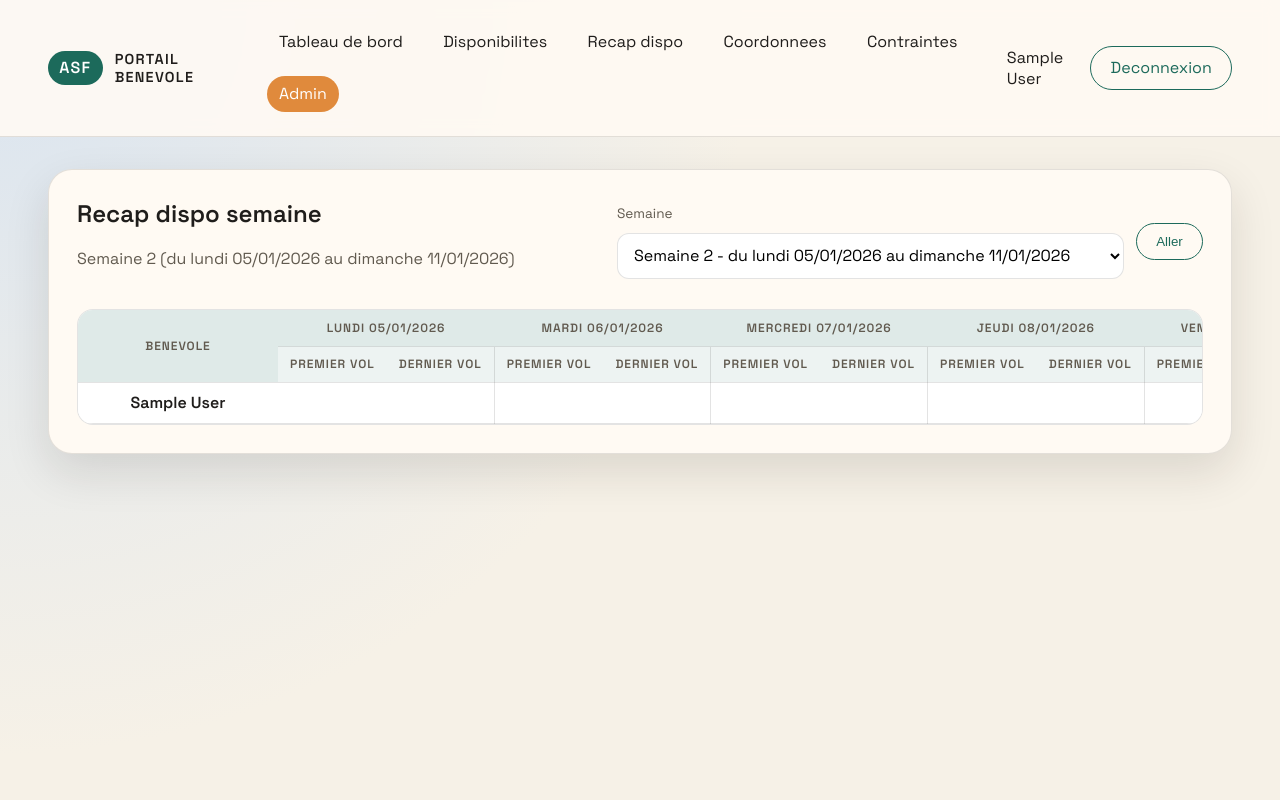
After one commit to misterkoko92/asf-benev, a Django app: page /availabilities/recap/ in a window 1280 px wide. The commit adds this page. Run offline with Django 4.2, Linux system fonts and the light colour scheme; a user stored in the database is signed in; tables that the repository leaves empty hold one stand-in row (values such as "Sample post").

Commit message:
Add weekly availability recap

```diff
--- a/static/css/styles.css
+++ b/static/css/styles.css
@@ -271,6 +271,62 @@ input[type="checkbox"] {
   color: #b43d2f;
 }
 
+.recap-table-wrap {
+  margin-top: 1.5rem;
+  overflow-x: auto;
+  border-radius: 16px;
+  border: 1px solid var(--border);
+  background: #fff;
+}
+
+.recap-table {
+  width: 100%;
+  min-width: 1200px;
+  border-collapse: collapse;
+}
+
+.recap-table th,
+.recap-table td {
+  padding: 0.6rem 0.75rem;
+  border-bottom: 1px solid var(--border);
+  text-align: center;
+  white-space: nowrap;
+}
+
+.recap-table thead th {
+  font-size: 0.75rem;
+  text-transform: uppercase;
+  letter-spacing: 0.08em;
+  color: var(--muted);
+  background: rgba(28, 106, 91, 0.08);
+}
+
+.recap-table thead tr:first-child th {
+  background: rgba(28, 106, 91, 0.14);
+}
+
+.recap-name {
+  font-weight: 600;
+  text-align: left;
+  min-width: 200px;
+}
+
+.recap-cell.status-available {
+  background: #dff1e5;
+}
+
+.recap-cell.status-unavailable {
+  background: #f5c5c0;
+}
+
+.recap-cell.status-empty {
+  background: #fff;
+}
+
+.day-divider {
+  border-right: 1px solid var(--border);
+}
+
 .week-list {
   display: grid;
   gap: 1rem;
@@ -389,6 +445,10 @@ input[type="checkbox"] {
   min-width: 140px;
 }
 
+.week-select-long {
+  min-width: 320px;
+}
+
 .time-fields.is-hidden {
   display: none;
 }
--- a/templates/base.html
+++ b/templates/base.html
@@ -5,7 +5,7 @@
   <meta charset="UTF-8">
   <meta name="viewport" content="width=device-width, initial-scale=1">
   <title>{% block title %}ASF Benev{% endblock %}</title>
-  <link rel="stylesheet" href="{% static 'css/styles.css' %}?v=6">
+  <link rel="stylesheet" href="{% static 'css/styles.css' %}?v=7">
   <link rel="preconnect" href="https://fonts.googleapis.com">
   <link rel="preconnect" href="https://fonts.gstatic.com" crossorigin>
   <link href="https://fonts.googleapis.com/css2?family=Space+Grotesk:wght@400;500;600&display=swap" rel="stylesheet">
@@ -21,6 +21,7 @@
       <nav class="nav">
         <a href="{% url 'volunteer-dashboard' %}">Tableau de bord</a>
         <a href="{% url 'volunteer-availabilities' %}">Disponibilites</a>
+        <a href="{% url 'volunteer-availability-recap' %}">Recap dispo</a>
         <a href="{% url 'volunteer-profile' %}">Coordonnees</a>
         <a href="{% url 'volunteer-constraints' %}">Contraintes</a>
         {% if user.is_staff %}
--- /dev/null
+++ b/templates/volunteers/availability_recap.html
@@ -0,0 +1,69 @@
+{% extends "base.html" %}
+
+{% block title %}Recap dispo semaine | ASF Benev{% endblock %}
+
+{% block content %}
+<section class="card">
+  <div class="card-header">
+    <div>
+      <h1>Recap dispo semaine</h1>
+      <p class="muted">Semaine {{ week_number }} (du lundi {{ week_start|date:"d/m/Y" }} au dimanche {{ week_end|date:"d/m/Y" }})</p>
+    </div>
+    <form class="week-selector" method="get">
+      <label>
+        <span>Semaine</span>
+        <select name="week" class="week-select-long">
+          {% for option in week_options %}
+            <option value="{{ option.week }}" {% if option.week == week_number %}selected{% endif %}>{{ option.label }}</option>
+          {% endfor %}
+        </select>
+      </label>
+      <input type="hidden" name="year" value="{{ week_year }}">
+      <button class="button ghost" type="submit">Aller</button>
+    </form>
+  </div>
+
+  {% if recap_rows %}
+  <div class="recap-table-wrap">
+    <table class="recap-table">
+      <thead>
+        <tr>
+          <th rowspan="2">Benevole</th>
+          {% for day in week_days %}
+            <th colspan="2">{{ day.label }}</th>
+          {% endfor %}
+        </tr>
+        <tr>
+          {% for day in week_days %}
+            <th>Premier vol</th>
+            <th class="day-divider">Dernier vol</th>
+          {% endfor %}
+        </tr>
+      </thead>
+      <tbody>
+        {% for row in recap_rows %}
+        <tr>
+          <td class="recap-name">{{ row.name }}</td>
+          {% for day in row.days %}
+            <td class="recap-cell status-{{ day.status }}">{{ day.start }}</td>
+            <td class="recap-cell status-{{ day.status }} day-divider">{{ day.end }}</td>
+          {% endfor %}
+        </tr>
+        {% endfor %}
+      </tbody>
+    </table>
+  </div>
+  {% else %}
+    <p>Aucun benevole a afficher.</p>
+  {% endif %}
+</section>
+
+<script>
+  const weekSelect = document.querySelector(".week-selector select");
+  if (weekSelect) {
+    weekSelect.addEventListener("change", () => {
+      weekSelect.form.submit();
+    });
+  }
+</script>
+{% endblock %}
--- a/volunteers/forms.py
+++ b/volunteers/forms.py
@@ -230,14 +230,4 @@ class AvailabilityWeekForm(forms.Form):
             self.add_error("end_time", "L'heure de fin doit etre apres l'heure de debut.")
             return cleaned
 
-        if self.volunteer and date:
-            overlaps = Availability.objects.filter(
-                volunteer=self.volunteer,
-                date=date,
-                start_time__lt=end,
-                end_time__gt=start,
-            )
-            if overlaps.exists():
-                raise forms.ValidationError("Cette plage horaire chevauche une disponibilite existante.")
-
         return cleaned
--- a/volunteers/models.py
+++ b/volunteers/models.py
@@ -71,3 +71,19 @@ class Availability(models.Model):
         ).exclude(pk=self.pk)
         if overlaps.exists():
             raise ValidationError("Cette plage horaire chevauche une disponibilite existante.")
+
+
+class Unavailability(models.Model):
+    volunteer = models.ForeignKey(VolunteerProfile, on_delete=models.CASCADE, related_name="unavailabilities")
+    date = models.DateField()
+    created_at = models.DateTimeField(default=timezone.now)
+    updated_at = models.DateTimeField(auto_now=True)
+
+    class Meta:
+        constraints = [
+            models.UniqueConstraint(fields=["volunteer", "date"], name="unique_unavailability_per_day"),
+        ]
+        ordering = ["date"]
+
+    def __str__(self) -> str:
+        return f"Indisponible {self.volunteer.volunteer_id} {self.date}"
--- a/volunteers/urls.py
+++ b/volunteers/urls.py
@@ -8,6 +8,7 @@ urlpatterns = [
     path("constraints/", views.constraints_view, name="volunteer-constraints"),
     path("availabilities/", views.availability_list, name="volunteer-availabilities"),
     path("availabilities/new/", views.availability_create, name="volunteer-availability-create"),
+    path("availabilities/recap/", views.availability_recap, name="volunteer-availability-recap"),
     path("availabilities/<int:pk>/edit/", views.availability_update, name="volunteer-availability-edit"),
     path("availabilities/<int:pk>/delete/", views.availability_delete, name="volunteer-availability-delete"),
 ]
--- a/volunteers/views.py
+++ b/volunteers/views.py
@@ -1,7 +1,9 @@
+from collections import defaultdict
 from datetime import date, datetime, timedelta
 
 from django.contrib import messages
 from django.contrib.auth.decorators import login_required
+from django.db.models import Max, Min
 from django.forms import formset_factory
 from django.shortcuts import get_object_or_404, redirect, render
 from django.utils import timezone
@@ -13,7 +15,7 @@ from .forms import (
     VolunteerConstraintForm,
     VolunteerProfileForm,
 )
-from .models import Availability, VolunteerConstraint, VolunteerProfile
+from .models import Availability, Unavailability, VolunteerConstraint, VolunteerProfile
 
 DAY_NAMES = [
     "Lundi",
@@ -152,6 +154,110 @@ def availability_list(request):
 
 
 @login_required
+def availability_recap(request):
+    week_start = _resolve_week_start(request)
+    week_end = week_start + timedelta(days=6)
+    week_meta = week_start.isocalendar()
+    week_number = week_meta.week
+    week_year = week_meta.year
+
+    week_days = []
+    for offset in range(7):
+        day_date = week_start + timedelta(days=offset)
+        week_days.append(
+            {
+                "date": day_date,
+                "label": f"{DAY_NAMES[offset]} {day_date.strftime('%d/%m/%Y')}",
+            }
+        )
+
+    week_options = []
+    for week in range(1, 53):
+        start = date.fromisocalendar(week_year, week, 1)
+        end = start + timedelta(days=6)
+        week_options.append(
+            {
+                "week": week,
+                "start": start,
+                "end": end,
+                "label": f"Semaine {week} - du lundi {start.strftime('%d/%m/%Y')} au dimanche {end.strftime('%d/%m/%Y')}",
+            }
+        )
+
+    availability_rows = (
+        Availability.objects.filter(date__range=(week_start, week_end))
+        .values("volunteer_id", "date")
+        .annotate(start=Min("start_time"), end=Max("end_time"))
+    )
+    availability_map = defaultdict(dict)
+    for row in availability_rows:
+        availability_map[row["volunteer_id"]][row["date"]] = (row["start"], row["end"])
+
+    unavailability_rows = Unavailability.objects.filter(date__range=(week_start, week_end)).values(
+        "volunteer_id",
+        "date",
+    )
+    unavailability_map = defaultdict(set)
+    for row in unavailability_rows:
+        unavailability_map[row["volunteer_id"]].add(row["date"])
+
+    profiles = VolunteerProfile.objects.select_related("user").order_by("user__last_name", "user__first_name")
+    recap_rows = []
+    for profile in profiles:
+        days = []
+        for day in week_days:
+            date_value = day["date"]
+            availability = availability_map.get(profile.id, {}).get(date_value)
+            if availability:
+                start_time, end_time = availability
+                days.append(
+                    {
+                        "status": "available",
+                        "start": start_time.strftime("%Hh%M"),
+                        "end": end_time.strftime("%Hh%M"),
+                    }
+                )
+                continue
+            if date_value in unavailability_map.get(profile.id, set()):
+                days.append(
+                    {
+                        "status": "unavailable",
+                        "start": "--",
+                        "end": "--",
+                    }
+                )
+                continue
+            days.append(
+                {
+                    "status": "empty",
+                    "start": "",
+                    "end": "",
+                }
+            )
+        recap_rows.append(
+            {
+                "name": profile.user.full_name,
+                "days": days,
+            }
+        )
+
+    return render(
+        request,
+        "volunteers/availability_recap.html",
+        {
+            "profile": _get_profile(request.user),
+            "week_start": week_start,
+            "week_end": week_end,
+            "week_number": week_number,
+            "week_year": week_year,
+            "week_days": week_days,
+            "week_options": week_options,
+            "recap_rows": recap_rows,
+        },
+    )
+
+
+@login_required
 def availability_create(request):
     profile = _get_profile(request.user)
     if not profile:
@@ -176,11 +282,19 @@ def availability_create(request):
         if formset.is_valid():
             created = 0
             for form in formset:
-                if form.cleaned_data.get("availability") != "available":
+                availability_choice = form.cleaned_data.get("availability")
+                date_value = form.cleaned_data.get("date")
+                if availability_choice != "available":
+                    if date_value:
+                        Availability.objects.filter(volunteer=profile, date=date_value).delete()
+                        Unavailability.objects.update_or_create(volunteer=profile, date=date_value)
                     continue
+                if date_value:
+                    Availability.objects.filter(volunteer=profile, date=date_value).delete()
+                    Unavailability.objects.filter(volunteer=profile, date=date_value).delete()
                 Availability.objects.create(
                     volunteer=profile,
-                    date=form.cleaned_data["date"],
+                    date=date_value,
                     start_time=form.cleaned_data["start_time"],
                     end_time=form.cleaned_data["end_time"],
                 )
@@ -223,7 +337,8 @@ def availability_update(request, pk: int):
     if request.method == "POST":
         form = AvailabilityForm(request.POST, instance=availability, volunteer=profile)
         if form.is_valid():
-            form.save()
+            availability = form.save()
+            Unavailability.objects.filter(volunteer=profile, date=availability.date).delete()
             messages.success(request, "Disponibilite mise a jour.")
             return redirect("volunteer-availabilities")
     else:
```
Also changed, not shown: volunteers/admin.py (+8 -1 lines), volunteers/migrations/0003_unavailability.py (added).
